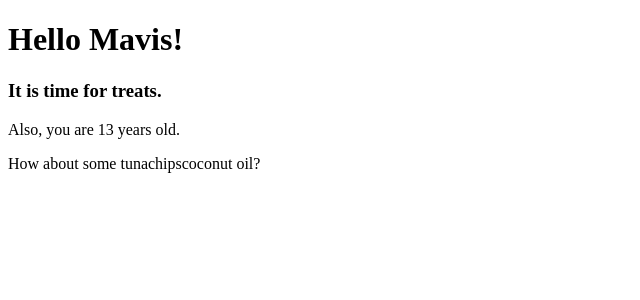
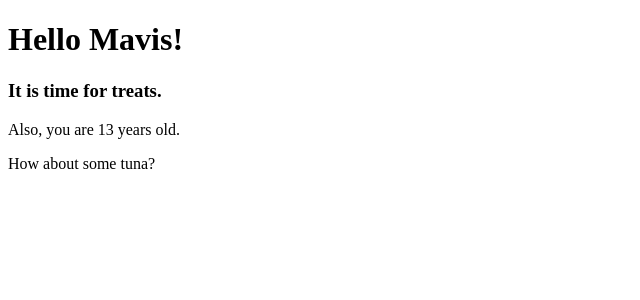
Before and after one commit to mikesmall/react_hello_world, a React (Create React App) app: page / in a window 1280 px wide. Shown: the top 300 px of the page, without its empty margins (0-640 px from the left). Built offline with nearby package versions, Linux system fonts and the light colour scheme.

Commit message:
App.js modified to print first value [0] of 'favourites' array

```diff
--- a/src/App.js
+++ b/src/App.js
@@ -10,7 +10,7 @@
         <h1>Hello {this.props.name}!</h1>
         <h3>It is time for treats.</h3>
         <p>Also, you are {this.props.age} years old.</p>
-        <p>How about some {this.props.treats}?</p>
+        <p>How about some {this.props.treats[0]}?</p>
       </div>
     )
   }
```
